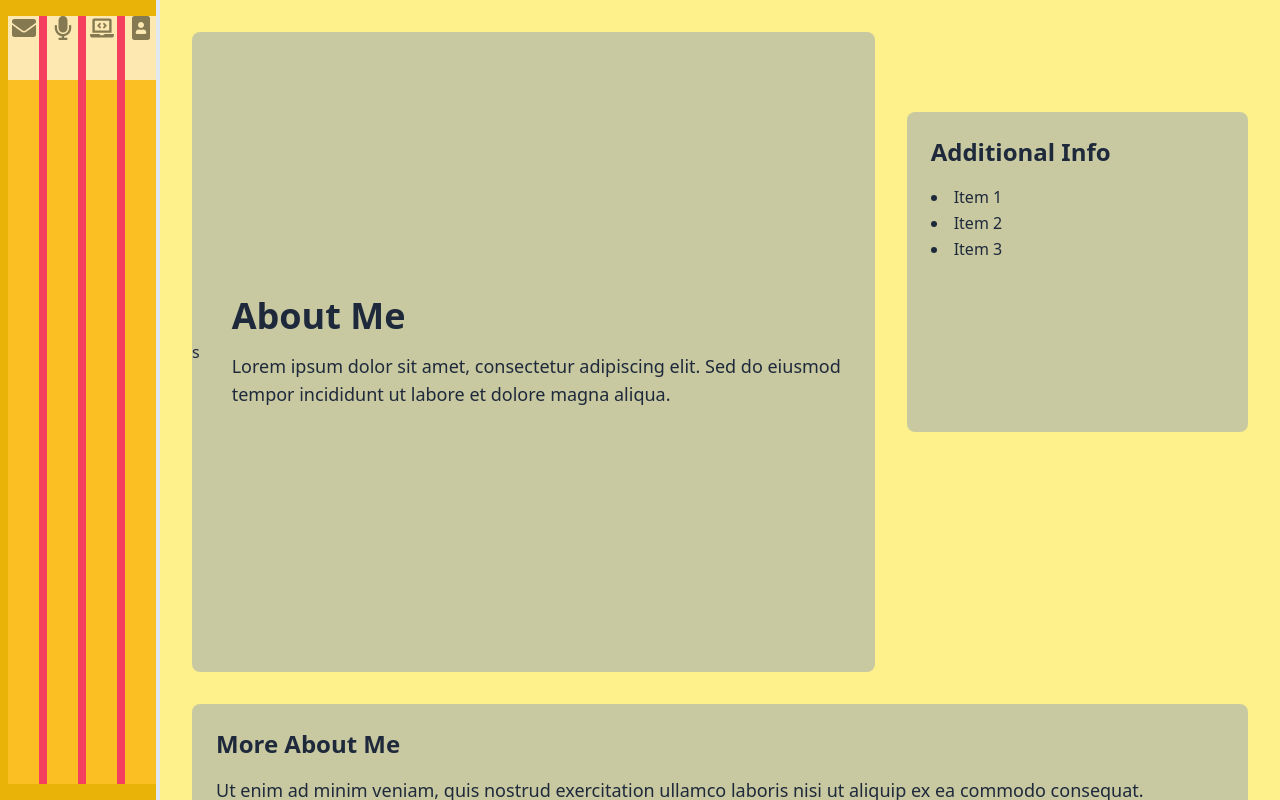
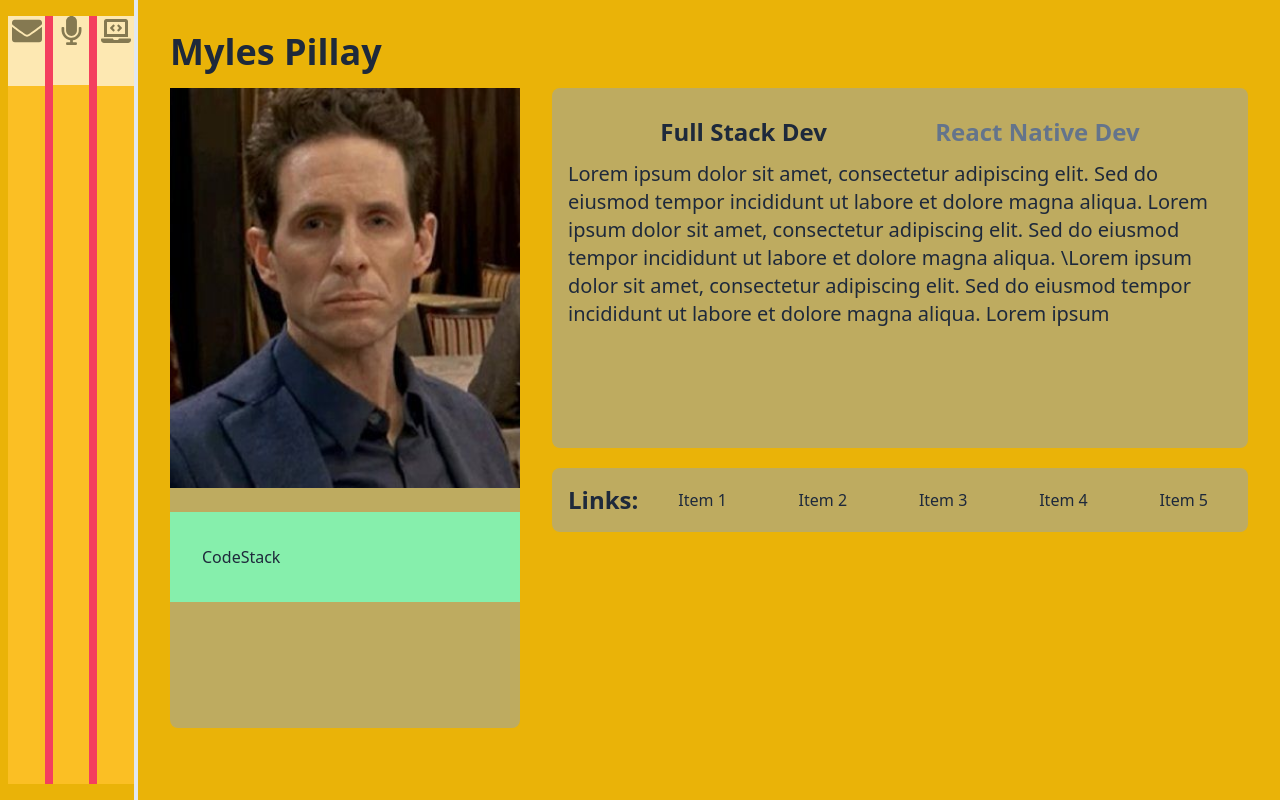
Before and after one commit to MylesPillay/Dev-Portfolio, a Next.js app: page / in a window 1280 px wide. Built offline with nearby package versions, Linux system fonts and the light colour scheme.

Commit message:
About Me page updated

```diff
--- a/src/app/layout.tsx
+++ b/src/app/layout.tsx
@@ -27,24 +27,28 @@ export default function RootLayout({
 							{
 								href: "/contact",
 								label: "Contact",
-								icon: <FaEnvelope />
+								icon: <FaEnvelope size={30} />
 							},
 							{
 								href: "/interests",
 								label: "Interests",
-								icon: <FaMicrophone />
+								icon: <FaMicrophone size={29} />
 							},
 							{
 								href: "/projects",
 								label: "Projects",
-								icon: <FaLaptopCode />
+								icon: <FaLaptopCode size={30} />
 							},
 							{
 								href: "/",
 								label: "About Me",
-								icon: <FaPortrait />
+								icon: <FaPortrait size={30} />
 							}
-						].map((item) => (
+						]
+							.filter(
+								(item) => item.href !== window.location.pathname
+							)
+							.map((item) => (
 								<li
 									key={item.href}
 									className='h-full flex flex-col justify-start bg-amber-400'
@@ -67,17 +71,20 @@ export default function RootLayout({
 													{item.label
 														.toUpperCase()
 														.split("")
-													.map((letter, index) => (
+														.map(
+															(letter, index) => (
 																<div
 																	key={index}
 																	className={` inline-block transform -rotate-90 bg-teal-500 ${
-																letter === " "
+																		letter ===
+																		" "
 																			? "py-2"
 																			: "py-1"
 																	}`}>
 																	{letter}
 																</div>
-													))}
+															)
+														)}
 												</div>
 											)}
 										</div>
--- a/src/app/page.tsx
+++ b/src/app/page.tsx
@@ -1,46 +1,82 @@
+"use client";
 import Image from "next/image";
+import { useState } from "react";
 
 export default function Home() {
+	const [isHovered, setIsHovered] = useState(false);
+
 	return (
-		<div className='bg-yellow-200 min-h-screen m-none text-slate-800 border-l-4 border-slate-200 p-8'>
+		<div className='bg-yellow-500 min-h-screen m-none text-slate-800 border-l-4 border-slate-200 p-8'>
+			<h1 className='text-4xl font-bold mb-4'>Myles Pillay</h1>
 			<div className='flex flex-row space-x-8 h-full'>
 				{/* Left container - 80% height */}
-				<div className='w-2/3 h-[80vh] bg-slate-400 bg-opacity-50 rounded-lg flex items-center justify-center'>
-					s
-					<div className='p-8'>
-						<h1 className='text-4xl font-bold mb-4'>About Me</h1>
-						<p className='text-lg'>
-							{/* Add your about me content here */}
-							Lorem ipsum dolor sit amet, consectetur adipiscing
-							elit. Sed do eiusmod tempor incididunt ut labore et
-							dolore magna aliqua.
-						</p>
+				<div className='w-2/6 h-[80vh] bg-slate-400 bg-opacity-50 rounded-lg  items-center justify-start'>
+					<div className='relative h-[400px] w-[350px] overflow-hidden'>
+						<Image
+							src='/images/profile.jpg'
+							alt='profile'
+							layout='fill'
+							objectFit='cover'
+							objectPosition='center'
+							quality={100}
+						/>
+					</div>
+					<div
+						className='relative h-auto p-8 w-full justify-center align-middle items-center my-6 bg-green-300'
+						onMouseEnter={() => setIsHovered(true)}
+						onMouseLeave={() => setIsHovered(false)}>
+						CodeStack
+						<div
+							className={`absolute left-full top-0 h-full bg-blue-300 overflow-hidden transition-all duration-300 ${
+								isHovered ? "w-[205%]" : "w-0"
+							}`}>
+							<div className='p-8 whitespace-nowrap'>
+								Expanded content goes here. This can be as wide
+								as needed.
+							</div>
+						</div>
 					</div>
 				</div>
 
 				{/* Right container - 40% height, aligned with the start of left container */}
-				<div className='w-1/3 h-[40vh] mt-[10vh]'>
-					<div className='bg-slate-400 bg-opacity-50 rounded-lg h-full p-6'>
-						<h2 className='text-2xl font-semibold mb-4'>
-							Additional Info
-						</h2>
-						<ul className='list-disc list-inside'>
-							<li>Item 1</li>
-							<li>Item 2</li>
-							<li>Item 3</li>
-						</ul>
+				<div className='w-2/3 h-[45vh] ]'>
+					<div className='bg-slate-400 bg-opacity-50 rounded-lg h-[100%] p-4'>
+						<div className='flex flex-row space-x-4 align-middle items-center justify-evenly my-3'>
+							<h3 className='text-2xl font-semibold '>
+								Full Stack Dev
+							</h3>
+							<h3 className='text-2xl font-semibold text-slate-500'>
+								React Native Dev
+							</h3>
+						</div>
+						<h3 className='text-xl font-normal text-slate-800'>
+							Lorem ipsum dolor sit amet, consectetur adipiscing
+							elit. Sed do eiusmod tempor incididunt ut labore et
+							dolore magna aliqua. Lorem ipsum dolor sit amet,
+							consectetur adipiscing elit. Sed do eiusmod tempor
+							incididunt ut labore et dolore magna aliqua. \Lorem
+							ipsum dolor sit amet, consectetur adipiscing elit.
+							Sed do eiusmod tempor incididunt ut labore et dolore
+							magna aliqua. Lorem ipsum
+						</h3>
+					</div>
+					<div className='w-full h-auto justify-center align-middle items-center my-5 '>
+						<div className='bg-slate-400 bg-opacity-50 rounded-lg h-[100%] p-4 pr-10'>
+							<div className='flex flex-row space-x-2 w-full '>
+								<h2 className='text-2xl font-semibold mr-8'>
+									Links:
+								</h2>
+								<div className='flex flex-row  w-full justify-between align-middle items-center'>
+									<div>Item 1</div>
+									<div>Item 2</div>
+									<div>Item 3</div>
+									<div>Item 4</div>
+									<div>Item 5</div>
+								</div>
+							</div>
+						</div>
 					</div>
 				</div>
-			</div>
-
-			{/* Third section - below the main containers */}
-			<div className='mt-8 bg-slate-400 bg-opacity-50 rounded-lg p-6'>
-				<h2 className='text-2xl font-semibold mb-4'>More About Me</h2>
-				<p className='text-lg'>
-					{/* Add more content here */}
-					Ut enim ad minim veniam, quis nostrud exercitation ullamco
-					laboris nisi ut aliquip ex ea commodo consequat.
-				</p>
 			</div>
 		</div>
 	);
```
Also changed, not shown: public/images/profile.jpg (added). Lines whose indentation alone changed are shown as unchanged.
